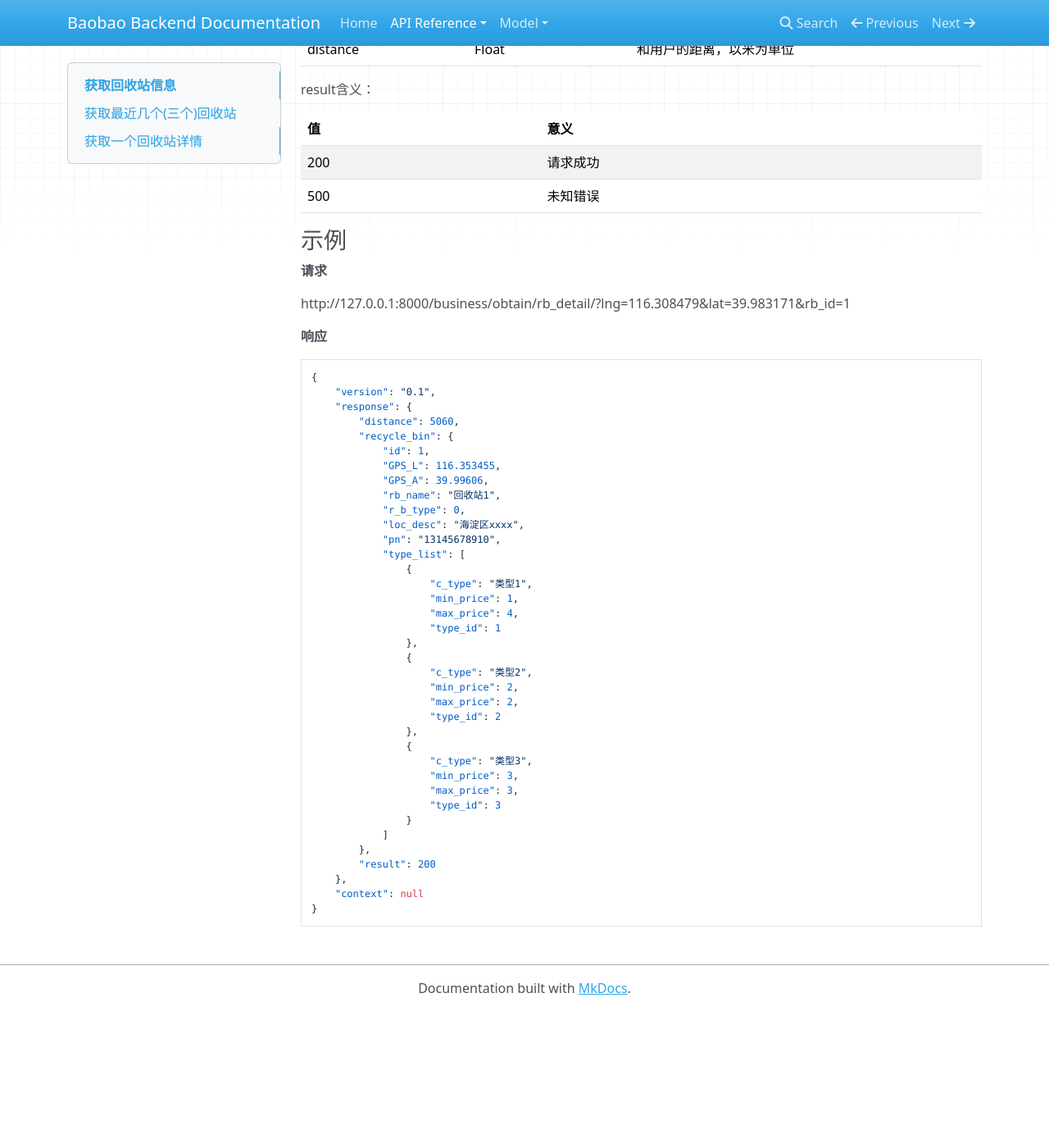
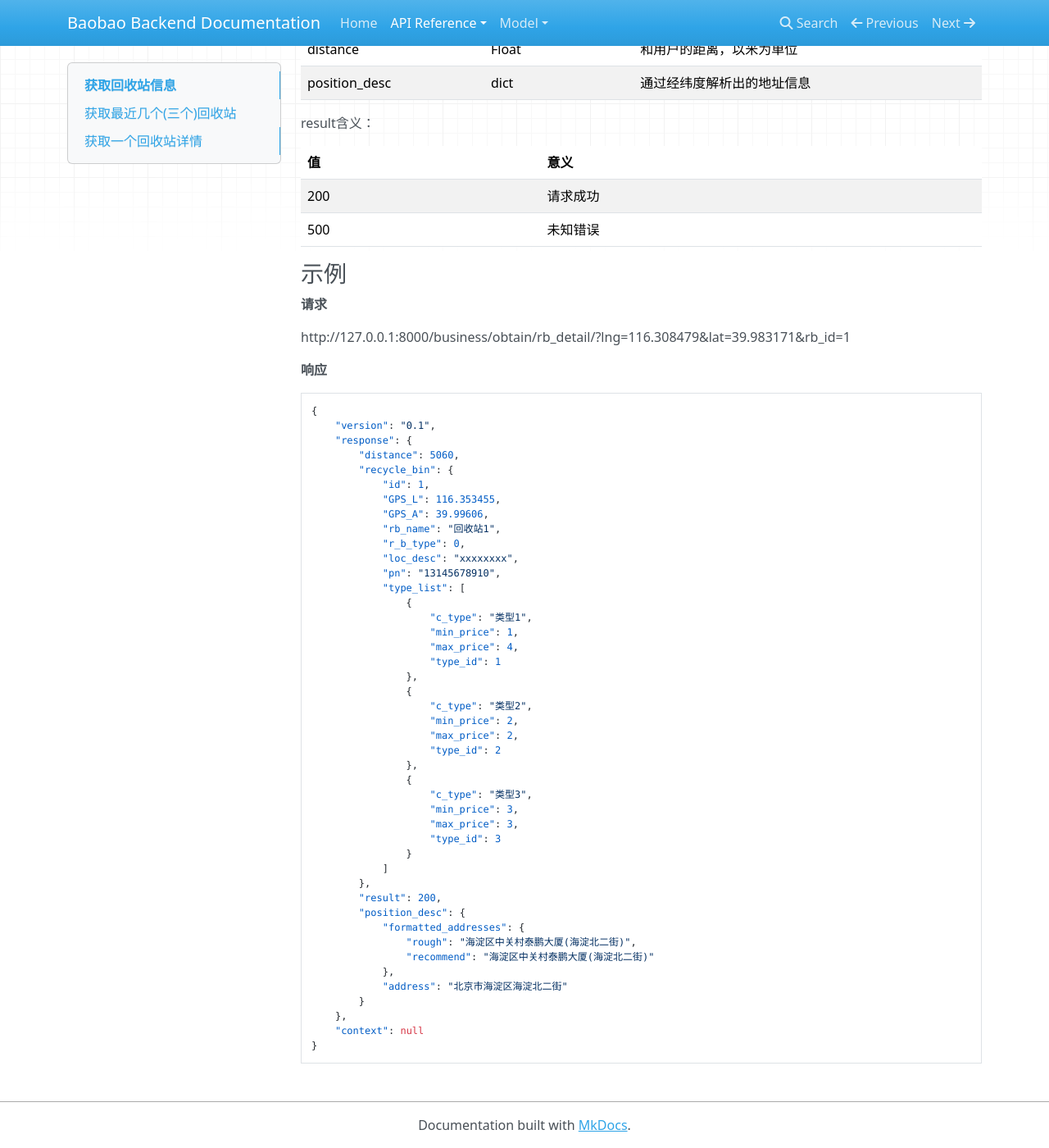
Before and after one commit to fhydralisk/miniprogram_docs, an MkDocs documentation site: the page built from docs/Reference/business-system/recycle_bin.md, in a window 1280 px wide and 1400 px high, scrolled down 3154 px. Shown: the whole window at 82% size. Built offline with MkDocs 1.6.1, drawn with Linux system fonts in a browser that asks for light colours; nearby versions of some CDN libraries; old or Windows-style settings are respelled for this version of MkDocs; before the commit the page ends 4387 px from its top, so only the background shows below that.

Commit message:
order system

```diff
--- a/docs/Reference/business-system/recycle_bin.md
+++ b/docs/Reference/business-system/recycle_bin.md
@@ -147,7 +147,7 @@ rb_id                   | Int                   | 回收站id
 ------------------------|-----------------------|-------------------
 recycle_bin       	    | [RecycleBin](/Model/business/recycle_bin-model/) | 回收站信息详情
 distance                | Float                  | 和用户的距离，以米为单位
-
+position_desc           | dict                   | 通过经纬度解析出的地址信息
 
 result含义：
 
@@ -175,7 +175,7 @@ __响应__
             "GPS_A": 39.99606,
             "rb_name": "回收站1",
             "r_b_type": 0,
-            "loc_desc": "海淀区xxxx",
+            "loc_desc": "xxxxxxxx",
             "pn": "13145678910",
             "type_list": [
                 {
@@ -198,7 +198,14 @@ __响应__
                 }
             ]
         },
-        "result": 200
+        "result": 200,
+        "position_desc": {
+            "formatted_addresses": {
+                "rough": "海淀区中关村泰鹏大厦(海淀北二街)",
+                "recommend": "海淀区中关村泰鹏大厦(海淀北二街)"
+            },
+            "address": "北京市海淀区海淀北二街"
+        }
     },
     "context": null
 }
```
